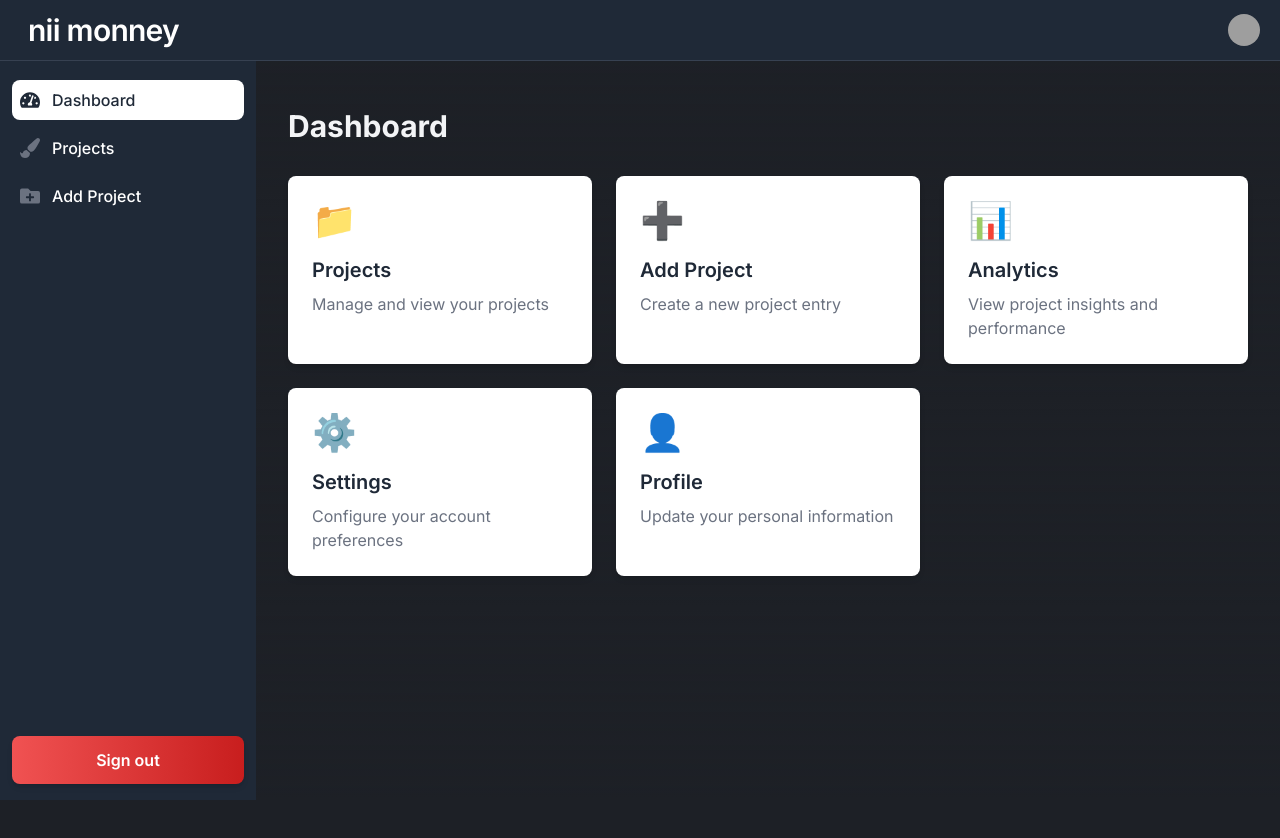
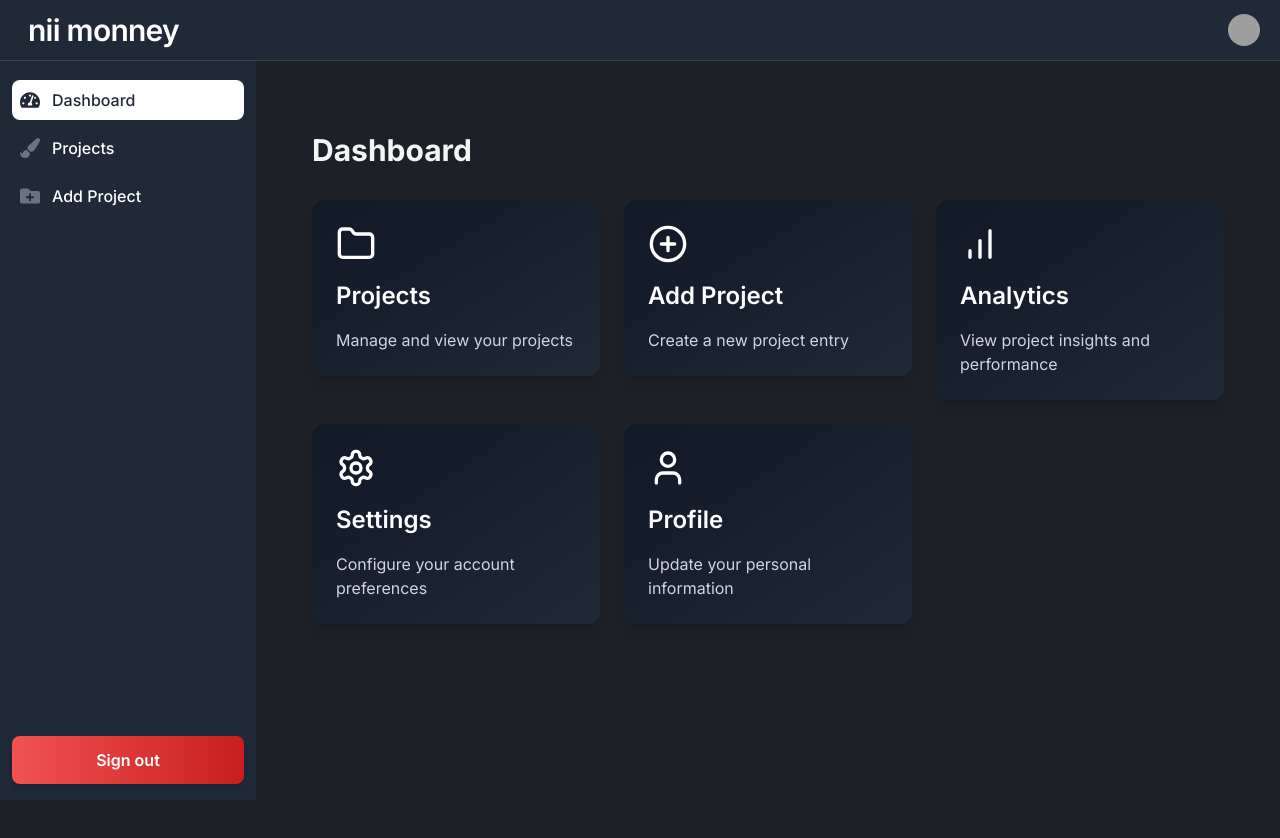
Before and after one commit to spyder1265/nii, a Next.js app: page /dashboard in a window 1280 px wide. Shown: the top 838 px of the page. Before the commit the page ends 800 px from the top, so only its background shows below. Built offline with nearby package versions, Linux system fonts and the light colour scheme; no server answers; grey boxes are pictures that could not be loaded.

Commit message:
feat: enhance Dashboard navigation and layout; update DashboardCard component to use icons and improve styling

```diff
--- a/app/components/Navbar/DashboardNav.tsx
+++ b/app/components/Navbar/DashboardNav.tsx
@@ -165,7 +165,7 @@ export default function DashboardNav() {
         ></div>
         {/* Sidebar content */}
         <div
-          className={`relative w-64 bg-gray-800 text-gray-300 transform transition-transform duration-300 ${
+          className={`relative w-64 h-full bg-gray-800 text-gray-300 transform transition-transform duration-300 flex flex-col ${
             sidebarOpen ? "translate-x-0" : "-translate-x-full"
           }`}
         >
@@ -173,7 +173,12 @@ export default function DashboardNav() {
             <h2 className='text-lg font-semibold text-white'>{user?.name}</h2>
             <p className='text-sm text-gray-400'>{user?.email}</p>
           </div>
-          <ul className='mt-4 space-y-2'>
+
+          <div className='flex justify-center'>
+            <hr className='border-gray-700 w-11/12' />
+          </div>
+
+          <ul className='mt-4 space-y-2 flex-grow'>
             <li>
               <Link
                 href='/dashboard'
@@ -218,19 +223,8 @@ export default function DashboardNav() {
                 Settings
               </Link>
             </li>
-            <li>
-              {/* <Link
-                href='/signout'
-                onClick={closeSidebar}
-                className={`block px-4 py-2 text-sm hover:bg-gray-700 hover:text-white ${isActive(
-                  "/signout"
-                )}`}
-              >
-                Sign Out
-              </Link> */}
-            </li>
           </ul>
-          <div>
+          <div className='p-4 mt-auto'>
             <SignOutButton />
           </div>
         </div>
--- a/app/components/SignOutButton.tsx
+++ b/app/components/SignOutButton.tsx
@@ -29,7 +29,7 @@ export default function SignOutButton() {
     <button
       onClick={handleSignOut}
       disabled={loading}
-      className='group relative flex items-center justify-center w-full max-w-xs mx-auto
+      className='group relative flex items-center justify-center w-full max-md:w-3/4 max-w-xs mx-auto
     bg-gradient-to-r from-red-500 to-red-700
     text-white font-semibold py-3 px-6
     rounded-lg shadow-md hover:shadow-xl
--- a/app/dashboard/page.tsx
+++ b/app/dashboard/page.tsx
@@ -1,6 +1,9 @@
-export default async function Dashboard() {
+import Link from "next/link";
+import { Folder, PlusCircle, BarChart, Settings, User } from "lucide-react";
+
+export default function Dashboard() {
   return (
-    <div className='min-h-fit'>
+    <div className='min-h-screen md:p-6'>
       <h1 className='text-3xl font-bold mb-8 text-gray-100'>Dashboard</h1>
 
       <div className='grid grid-cols-1 md:grid-cols-2 lg:grid-cols-3 gap-6'>
@@ -8,31 +11,31 @@ export default async function Dashboard() {
           title='Projects'
           description='Manage and view your projects'
           href='/dashboard/projects'
-          icon='📁'
+          icon={<Folder size={40} />}
         />
         <DashboardCard
           title='Add Project'
           description='Create a new project entry'
           href='/dashboard/add-project'
-          icon='➕'
+          icon={<PlusCircle size={40} />}
         />
         <DashboardCard
           title='Analytics'
           description='View project insights and performance'
           href='/dashboard/analytics'
-          icon='📊'
+          icon={<BarChart size={40} />}
         />
         <DashboardCard
           title='Settings'
           description='Configure your account preferences'
           href='/dashboard/settings'
-          icon='⚙️'
+          icon={<Settings size={40} />}
         />
         <DashboardCard
           title='Profile'
           description='Update your personal information'
           href='/dashboard/profile'
-          icon='👤'
+          icon={<User size={40} />}
         />
       </div>
     </div>
@@ -43,21 +46,17 @@ interface DashboardCardProps {
   title: string;
   description: string;
   href: string;
-  icon: string;
+  icon: React.ReactNode;
 }
 
 function DashboardCard({ title, description, href, icon }: DashboardCardProps) {
   return (
-    <a
-      href={href}
-      className='bg-white shadow-md rounded-lg p-6
-       hover:shadow-xl transition-all duration-300
-       transform hover:-translate-y-2
-       flex flex-col items-start'
-    >
-      <div className='text-4xl mb-4'>{icon}</div>
-      <h2 className='text-xl font-semibold mb-2 text-gray-800'>{title}</h2>
-      <p className='text-gray-500'>{description}</p>
-    </a>
+    <Link href={href} passHref>
+      <div className='bg-gradient-to-br from-gray-900 to-gray-800 text-white shadow-lg rounded-xl p-6 transition-all duration-300 transform hover:scale-105 hover:shadow-2xl cursor-pointer flex flex-col gap-4'>
+        <div className='text-primary'>{icon}</div>
+        <h2 className='text-2xl font-semibold'>{title}</h2>
+        <p className='text-gray-300'>{description}</p>
+      </div>
+    </Link>
   );
 }
--- a/app/dashboard/projects/page.tsx
+++ b/app/dashboard/projects/page.tsx
@@ -130,7 +130,7 @@ export default function Projects() {
                       ? "bg-green-600"
                       : project.platform === "Passion Project"
                       ? "bg-purple-600"
-                      : project.platform === "Commercial Work"
+                      : project.platform === "Commercial"
                       ? "bg-blue-600"
                       : "bg-orange-500"
                   }`}
```
